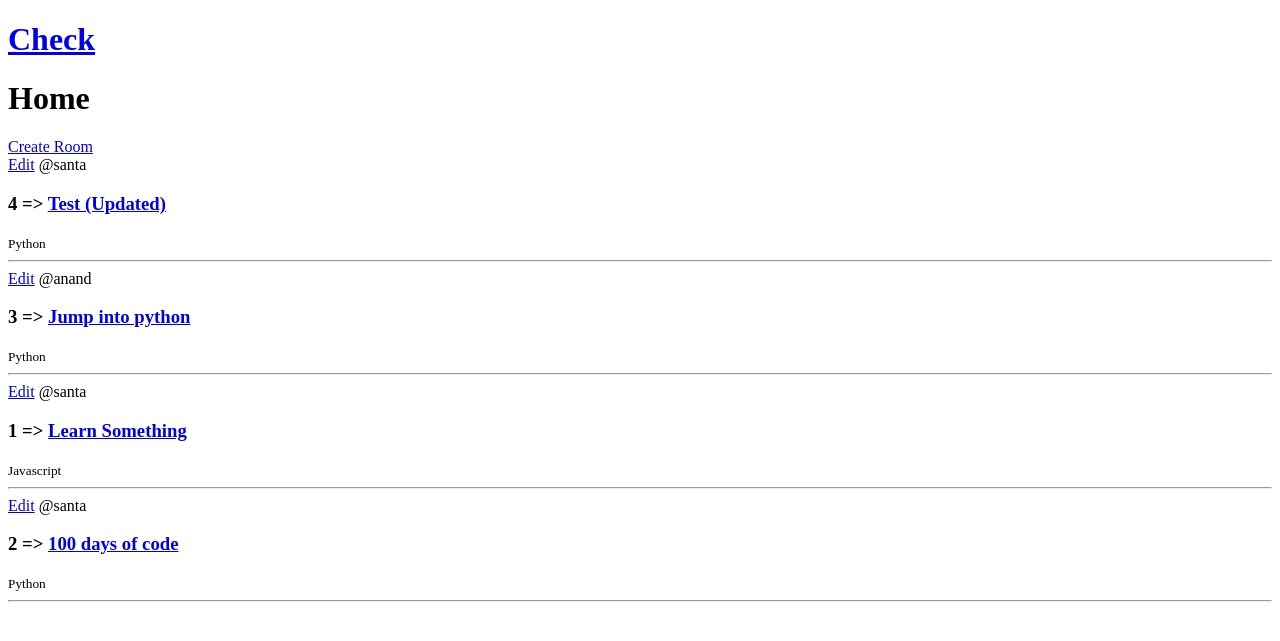
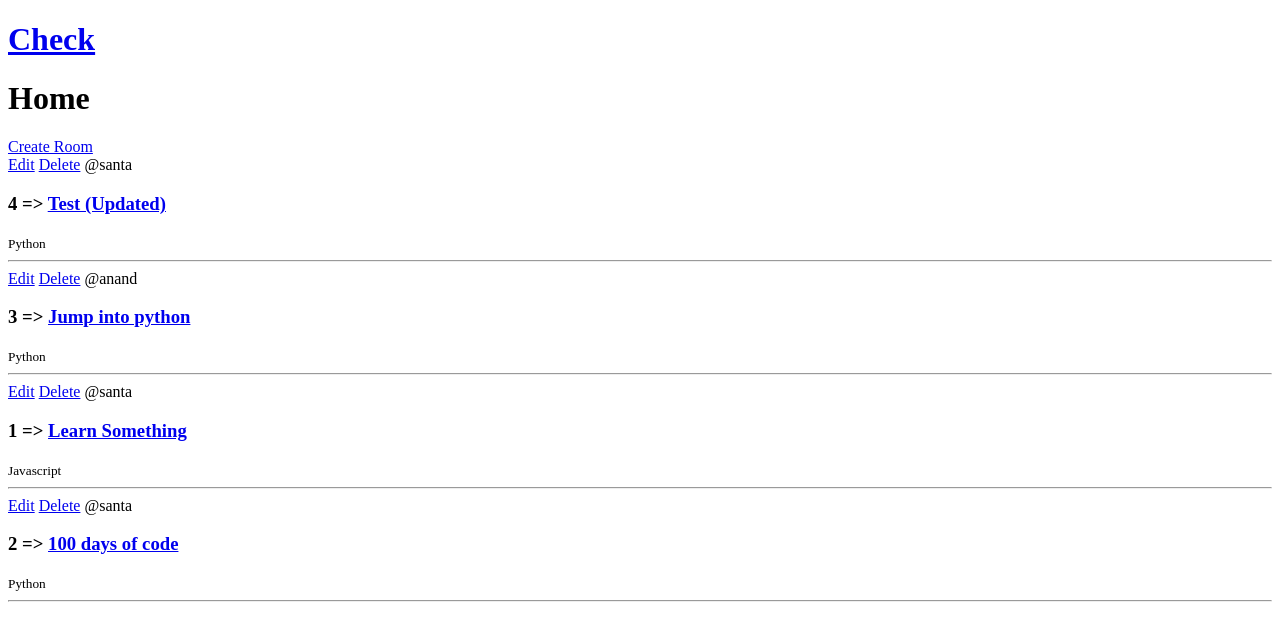
Before and after one commit to Prasanth-Anand-P/letstalk, a Django app: page / in a window 1280 px wide. Shown: the top 641 px of the page. Run offline with Django 4.2, Linux system fonts and the light colour scheme; data comes from the database, SQL or seed files in the repository.

Commit message:
created urls for delete

```diff
--- a/base/templates/base/home.html
+++ b/base/templates/base/home.html
@@ -21,6 +21,7 @@
             {% for room in rooms %}
                 <div>
                     <a href="{% url 'update-room' room.id %}">Edit</a>
+                    <a href="{% url 'delete-room' room.id %}">Delete</a>
                     <span> @{{room.host.username}}</span>
                     <h3> {{room.id}} => <a href="{% url 'room' room.id %}">{{room.name}}</a> </h3>
                     <small>{{room.topic}}</small>
--- a/base/urls.py
+++ b/base/urls.py
@@ -6,4 +6,5 @@ urlpatterns = [
     path('room/<str:pk>/',views.room, name = 'room'),
     path('create-room/', views.createRoom, name = 'create-room'),
     path('update-room/<str:pk>/', views.updateRoom, name = 'update-room'),
+    path('delete-room/<str:pk>/', views.deleteRoom, name = 'delete-room'),
 ]
```
